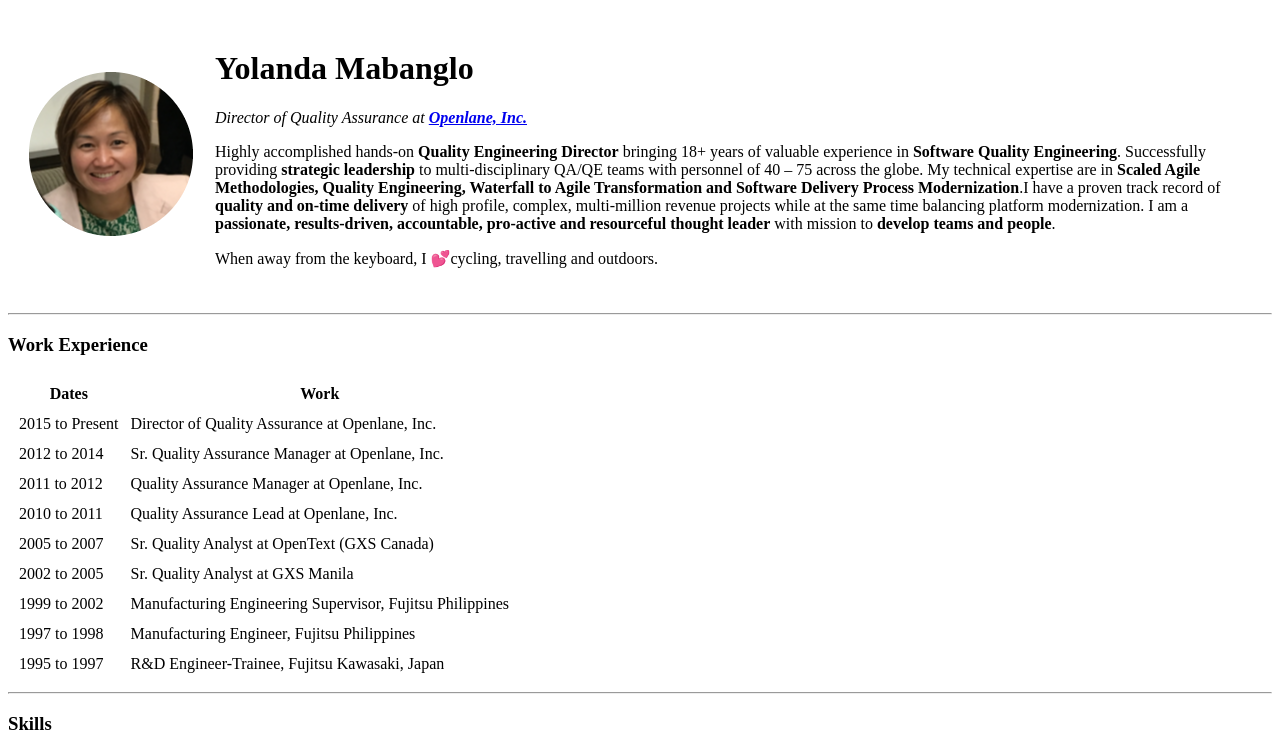
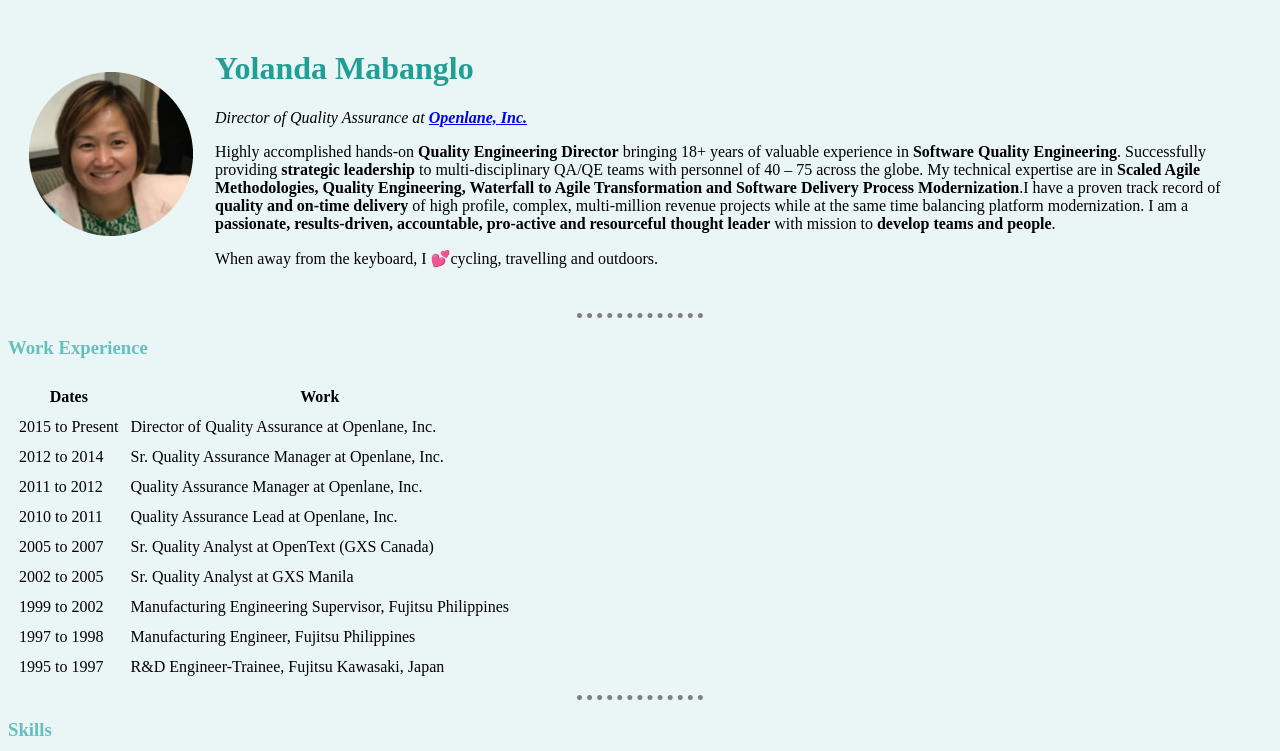
Before and after one commit to MaskedRider15/cv, a plain HTML site: page index.html in a window 1280 px wide. Shown: the top 751 px of the page. Drawn offline with Linux system fonts and the light colour scheme.

Commit message:
Upload Latest with CSS Changes

```diff
--- /dev/null
+++ b/css/styles.css
@@ -0,0 +1,17 @@
+body {
+  background-color: #EAF6F6;
+}
+hr {
+  border-style: none;
+  border-top-style: dotted;
+  border-color:grey;
+  border-width:5px;
+  width:10%;
+  }
+h1 {
+  color: #219F94;
+}
+
+h3 {
+  color: #66BFBF;
+}
--- a/index.html
+++ b/index.html
@@ -3,11 +3,11 @@
   <head>
     <meta charset="utf-8">
     <title>Yoli's Personal Site</title>
+  <link rel="stylesheet" href="css/styles.css">
   </head>
-  <body>
     <table cellspacing="20">
       <tr>
-        <td><img src="images/Yolanda.png" alt="yolanda profile picture"></td>
+        <td><img src="images/yolanda.png" alt="yolanda profile picture"></td>
         <td> <h1>Yolanda Mabanglo</h1>
             <p><em>Director of Quality Assurance at <strong> <a href="https://www.karglobal.com/brand/openlane/#"> Openlane, Inc.</a></strong></em></p>
             <p>Highly accomplished hands-on <strong>Quality Engineering Director</strong> bringing 18+ years of valuable experience in <strong>Software Quality Engineering</strong>. Successfully providing <strong>strategic leadership</strong> to multi-disciplinary QA/QE teams with personnel of 40 – 75 across the globe.
```
Also changed, not shown: contact.html (+1 -0 lines), hobbies.html (+1 -0 lines), input.html (added, +24 -0 lines), volunteer.html (+1 -0 lines), images/yolanda.png (added).
